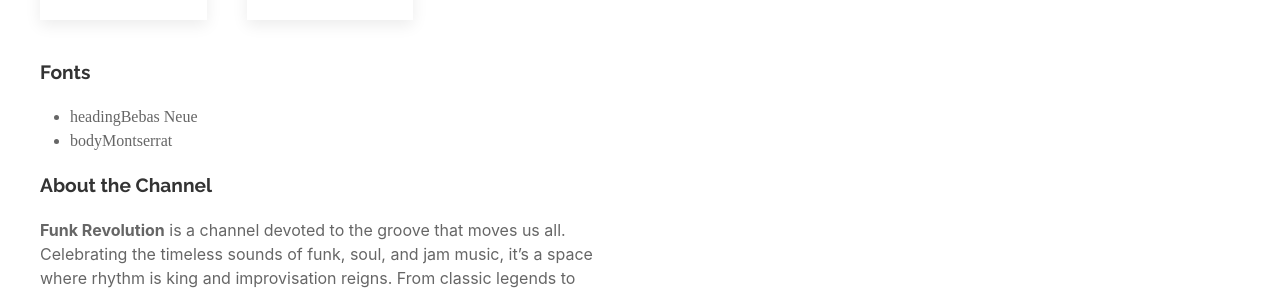
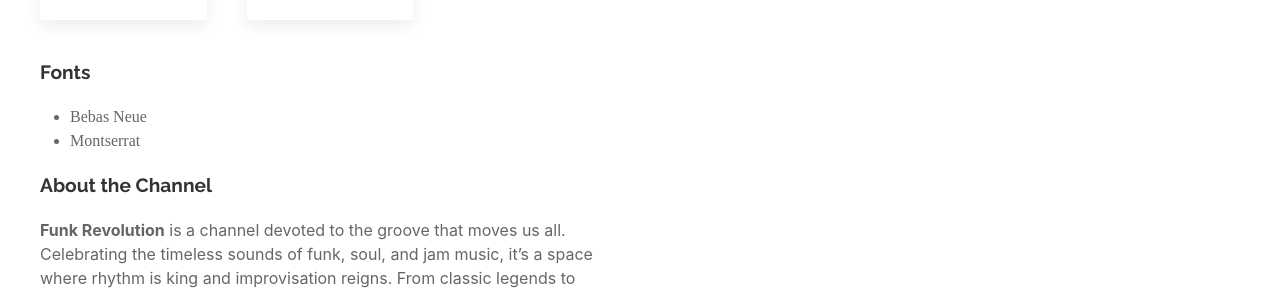
Before and after one commit to kre8t/kre8t.github.io, a Jekyll site: the page built from _youtube_channels/funkrevolution.md, in a window 1280 px wide and 1244 px high. Shown: the part 633-926 px from the top of the window. Built offline with Jekyll 4.4.1, drawn with Linux system fonts in a browser that asks for light colours; some of the changed lines change nothing that is shown.

Commit message:
Update funkrevolution.md

```diff
--- a/_youtube_channels/funkrevolution.md
+++ b/_youtube_channels/funkrevolution.md
@@ -11,8 +11,8 @@
   - "#0F0F0F" # Funk Black
   - "#FFFFFF" # White Pop
 fonts:
-  heading: "Bebas Neue"
-  body: "Montserrat"
+  - "Bebas Neue"
+  - "Montserrat"
 categories:
   - "Funk Classics"
   - "Modern Jam Sessions"
```
